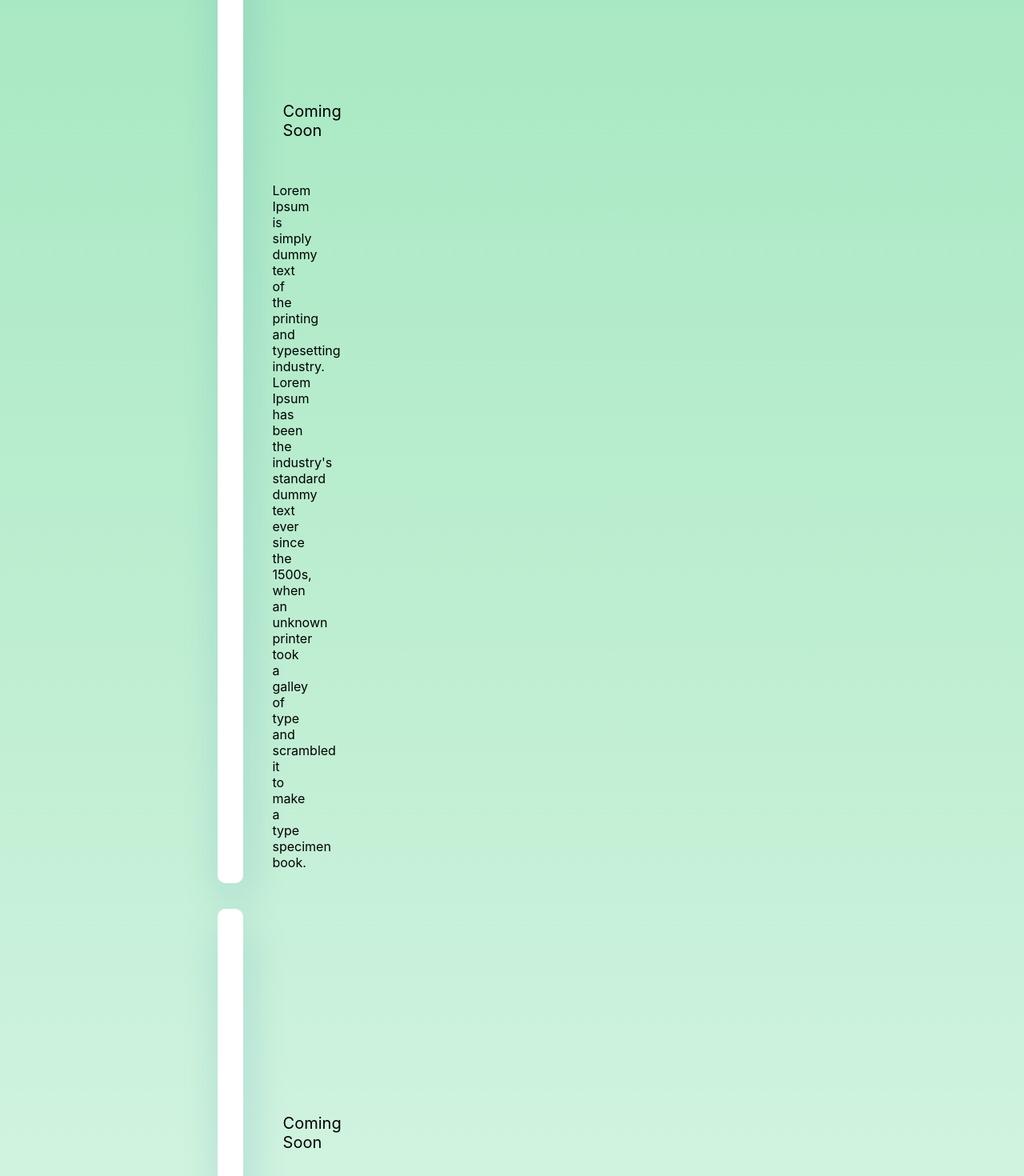
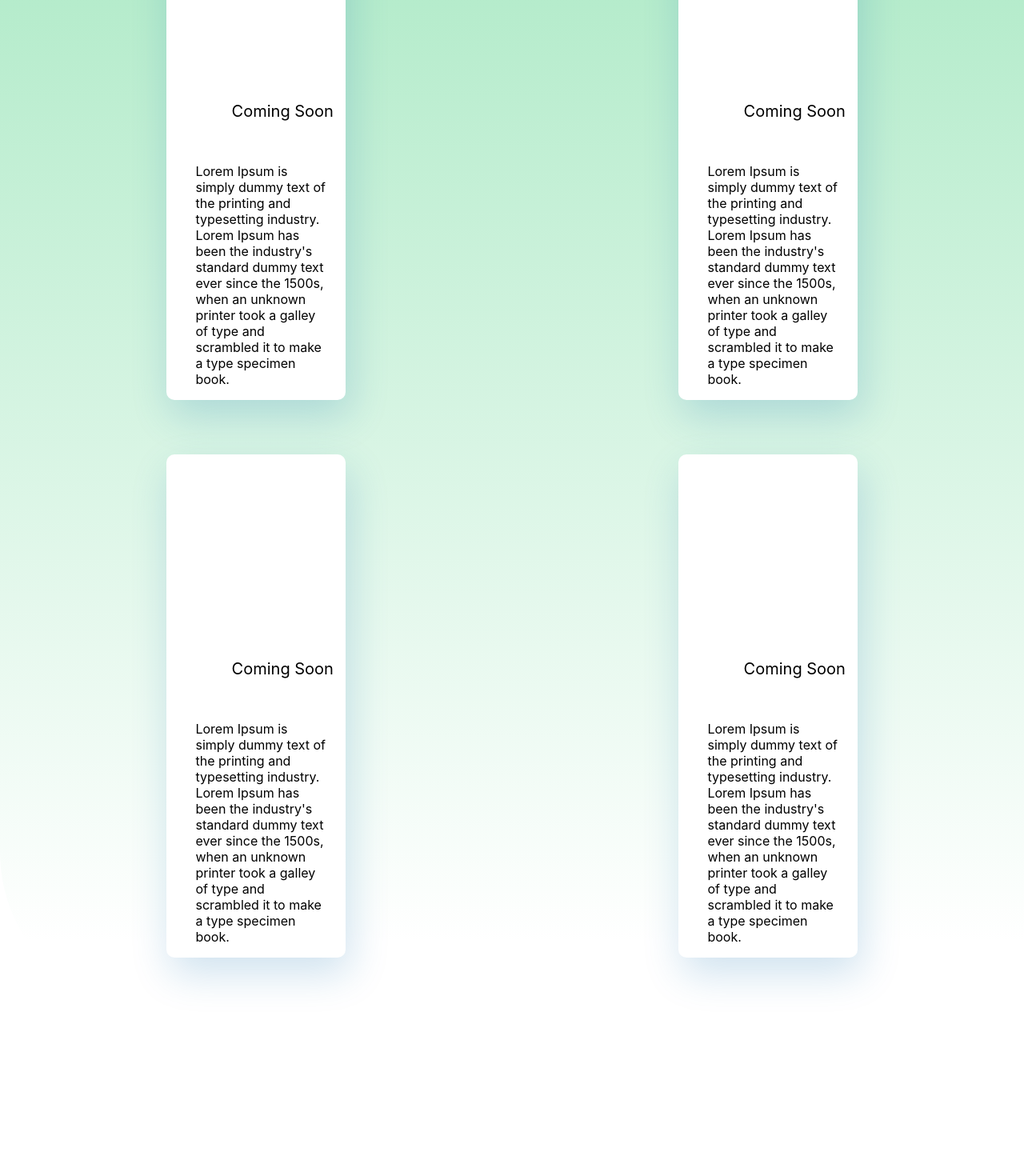
Before and after one commit to ridhoajibx/tokokita-landingpage, a React (Create React App) app: page / in a window 1280 px wide. Shown: the part 1120-2590 px from the top of the page at 80% size. After the commit the page ends 2464 px from the top, so only its background shows below. Built offline with nearby package versions, Linux system fonts and the light colour scheme.

Commit message:
box done

```diff
--- a/src/component/TokokitaWeb.js
+++ b/src/component/TokokitaWeb.js
@@ -45,26 +45,43 @@ class TokokitaWeb extends React.Component {
                     </div>
 
             <div className="toko-coming-soon">
+                <div className="soon">
                     <div className="coming-box">
                             <div className="text">
                                 Coming Soon
                             </div>
                             <div className="lorem">
-                        Lorem Ipsum is simply dummy text of the printing and typesetting industry. Lorem Ipsum has been the industry's standard dummy text ever since the 1500s, when an unknown printer took a galley of type and scrambled it to make a type specimen book.
+                            Lorem Ipsum is simply dummy text    of the printing and typesetting    industry. Lorem Ipsum has been the     industry's standard dummy text  ever since the 1500s, when an    unknown printer took a galley of   type and scrambled it to make a   type specimen book.
+                            </div>
                     </div>
                 </div>
 
+                <div className="soon-1">
+                     <div className="coming-box-1">
+                            <div className="text">
+                                Coming Soon
+                            </div>
+                            <div className="lorem">
+                            Lorem Ipsum is simply dummy text    of the printing and typesetting    industry. Lorem Ipsum has been the     industry's standard dummy text  ever since the 1500s, when an    unknown printer took a galley of   type and scrambled it to make a   type specimen book.
+                            </div>
+                    </div>
+                </div>
+            </div>
+
+            <div className="toko-coming-soon">
+                <div className="soon">
                     <div className="coming-box">
                             <div className="text">
                                 Coming Soon
                             </div>
                             <div className="lorem">
-                        Lorem Ipsum is simply dummy text of the printing and typesetting industry. Lorem Ipsum has been the industry's standard dummy text ever since the 1500s, when an unknown printer took a galley of type and scrambled it to make a type specimen book.
+                            Lorem Ipsum is simply dummy text    of the printing and typesetting    industry. Lorem Ipsum has been the     industry's standard dummy text  ever since the 1500s, when an    unknown printer took a galley of   type and scrambled it to make a   type specimen book.
+                            </div>
                     </div>
                 </div>
 
-                    <div className="toko-coming-soon-1">
-                        <div className="coming-box">
+                <div className="soon-1">
+                     <div className="coming-box-1">
                             <div className="text">
                                 Coming Soon
                             </div>
@@ -166,8 +183,16 @@ class TokokitaWeb extends React.Component {
                             background: #FFFFFF;
                             box-shadow: 5px 20px 50px rgba(16, 112, 177, 0.2);
                             border-radius: 10px;
-                            padding: 16em 1em 1em 1em;
-                            margin: 0 81em 2em 17em;
+                            padding: 16em 0em 1em 1em;
+                            margin: 0 13em 4.29em 13em;
+                        }
+
+                        .coming-box-1 {
+                            background: #FFFFFF;
+                            box-shadow: 5px 20px 50px rgba(16, 112, 177, 0.2);
+                            border-radius: 10px;
+                            padding: 16em 0em 1em 1em;
+                            margin: 0 13em 4.29em 13em;
 
                         }
 
@@ -177,14 +202,16 @@ class TokokitaWeb extends React.Component {
                         }
 
                         .lorem {
-                            padding: 3.28em 3.28em 0 3.28em;
+                            padding: 3.28em 1.28em 0 1.28em;
                             font-size: 16px;
                         }
 
-                        .toko-coming-soon-1 {
+                        .toko-coming-soon {
                             display: flex;
                             align-items: center;
                         }
+
+
                     `}
                 </style>
             </div>
```
Also changed, not shown: 1 other file (tests, documents, lock files or other folders). Lines whose indentation alone changed are shown as unchanged.
